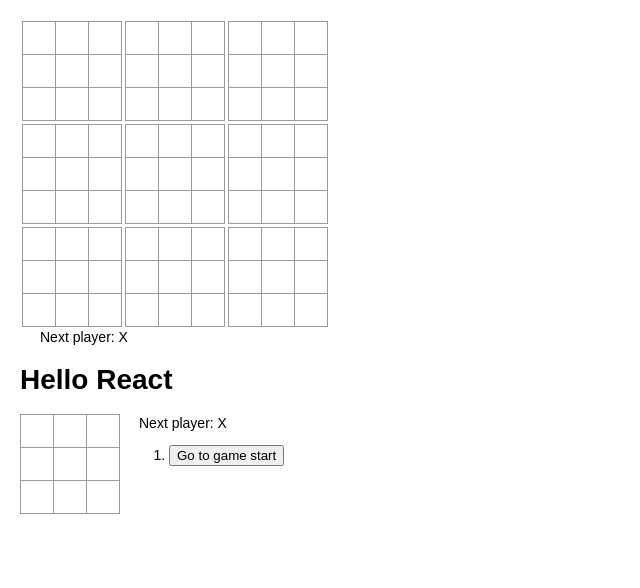
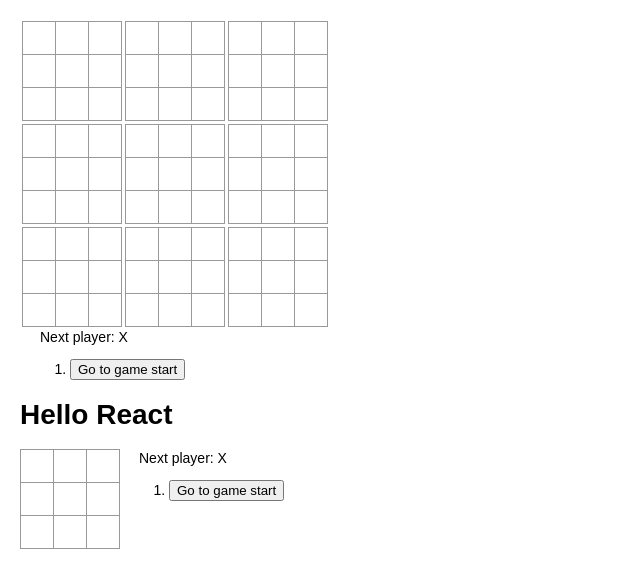
Before and after one commit to ldgit/react-tic-tac-toe, a React app: page / in a window 1280 px wide. Shown: the top 588 px of the page, without its empty margins (0-640 px from the left). Built offline with nearby package versions, Linux system fonts and the light colour scheme; the HTML template or start-up script is replaced by a standard one.

Commit message:
WIP time travel
* there is a mutability bug when clicking on a square that modifies
earlier history
* fixed mutability bugs in markInactiveAndInactiveBoards() helper

```diff
--- a/src/components/UltimateGame.jsx
+++ b/src/components/UltimateGame.jsx
@@ -6,6 +6,7 @@ import {
   calculateUltimateWinner,
   markInactiveAndInactiveBoards,
   getColorClass,
+  jumpToPointInHistory,
 } from '../helpers';
 
 export default class UltimateGame extends React.Component {
@@ -18,6 +19,7 @@ export default class UltimateGame extends React.Component {
           boards: Array(9).fill().map(() => ({ squares: Array(9).fill(null), isActive: true })),
         },
       ],
+      moveNumber: 0,
       xIsNext: true,
     };
   }
@@ -29,8 +31,9 @@ export default class UltimateGame extends React.Component {
   }
 
   handleClick(boardIndex, squareIndex) {
-    const { xIsNext, history } = this.state;
-    const { boards } = history[0];
+    const { xIsNext, history, moveNumber } = this.state;
+    const gameHistory = history.slice(0, moveNumber + 1);
+    const { boards } = gameHistory[gameHistory.length - 1];
 
     if (calculateUltimateWinner(boards)) {
       return;
@@ -49,12 +52,24 @@ export default class UltimateGame extends React.Component {
       return;
     }
 
-    newBoards[boardIndex].squares[squareIndex] = this.getCurrentPlayer();
+    const squares = newBoards[boardIndex].squares.slice();
+    squares[squareIndex] = this.getCurrentPlayer();
+
+    // BUG: Modifies state of the previous original history element
+    console.error('before', gameHistory[gameHistory.length - 1].boards[boardIndex].squares);
+    newBoards[boardIndex].squares = squares;
+    console.error('after', gameHistory[gameHistory.length - 1].boards[boardIndex].squares);
+
 
     this.setState({
-      history: [{ boards: markInactiveAndInactiveBoards(newBoards, squareIndex) }],
+      history: gameHistory.concat([{ boards: markInactiveAndInactiveBoards(newBoards, squareIndex) }]),
+      moveNumber: gameHistory.length,
       xIsNext: !xIsNext,
     });
+  }
+
+  jumpTo(moveNumber) {
+    this.setState(previousState => jumpToPointInHistory(previousState, moveNumber));
   }
 
   renderBoard(boardIndex, boards, testId) {
@@ -72,9 +87,8 @@ export default class UltimateGame extends React.Component {
   }
 
   render() {
-    const { history, xIsNext } = this.state;
-    const { boards } = history[0];
-
+    const { history, xIsNext, moveNumber } = this.state;
+    const { boards } = history[moveNumber];
     const winner = calculateUltimateWinner(boards);
     const status = winner ? `Winner: ${winner}` : `Next player: ${xIsNext ? 'X' : 'O'}`;
 
@@ -97,8 +111,21 @@ export default class UltimateGame extends React.Component {
         </div>
         <div className="game-info">
           <Status gameInfo={status} />
+          <ol>
+            {history.map(renderTimeTravelButton.bind(null, this.jumpTo.bind(this)))}
+          </ol>
         </div>
       </div>
     );
   }
 }
+
+
+function renderTimeTravelButton(onClickHandler, boards, moveNumber) {
+  const description = moveNumber === 0 ? 'Go to game start' : `Go to move ${moveNumber}`;
+  return (
+    <li>
+      <button type="button" onClick={() => onClickHandler(moveNumber)}>{description}</button>
+    </li>
+  );
+}
--- a/src/helpers.js
+++ b/src/helpers.js
@@ -32,12 +32,14 @@ function getPlayerThatFilledTheLine(line) {
 
 export function markInactiveAndInactiveBoards(boards, nextBoardToPlay) {
   if (calculateWinner(boards[nextBoardToPlay].squares)) {
-    return boards.map(board => Object.assign(board, { isActive: !calculateWinner(board.squares) }));
+    return boards.map(
+      board => Object.assign({}, board, { isActive: !calculateWinner(board.squares), squares: board.squares.slice() }),
+    );
   }
 
   return boards.map((board, index) => (index !== parseInt(nextBoardToPlay, 10)
-    ? Object.assign(board, { isActive: false })
-    : Object.assign(board, { isActive: true })
+    ? Object.assign({}, board, { isActive: false, squares: board.squares.slice() })
+    : Object.assign({}, board, { isActive: true, squares: board.squares.slice() })
   ));
 }
 
@@ -54,3 +56,22 @@ export function getColorClass(board) {
 
   return board.isActive ? '' : 'lightred-board';
 }
+
+export function jumpToPointInHistory(gameState, moveToJumpTo) {
+  if (typeof moveToJumpTo !== 'number' || moveToJumpTo < 0) {
+    throw new TypeError('Invalid jump point: -1');
+  }
+
+  if (moveToJumpTo > gameState.history.length - 1) {
+    throw new TypeError('Attempted to jump forward in time');
+  }
+
+  if (gameState.history.length === 1) {
+    return gameState;
+  }
+
+  return Object.assign(gameState, {
+    moveNumber: moveToJumpTo,
+    xIsNext: moveToJumpTo % 2 === 0,
+  });
+}
```
Also changed, not shown: 1 other file (tests, documents, lock files or other folders).
